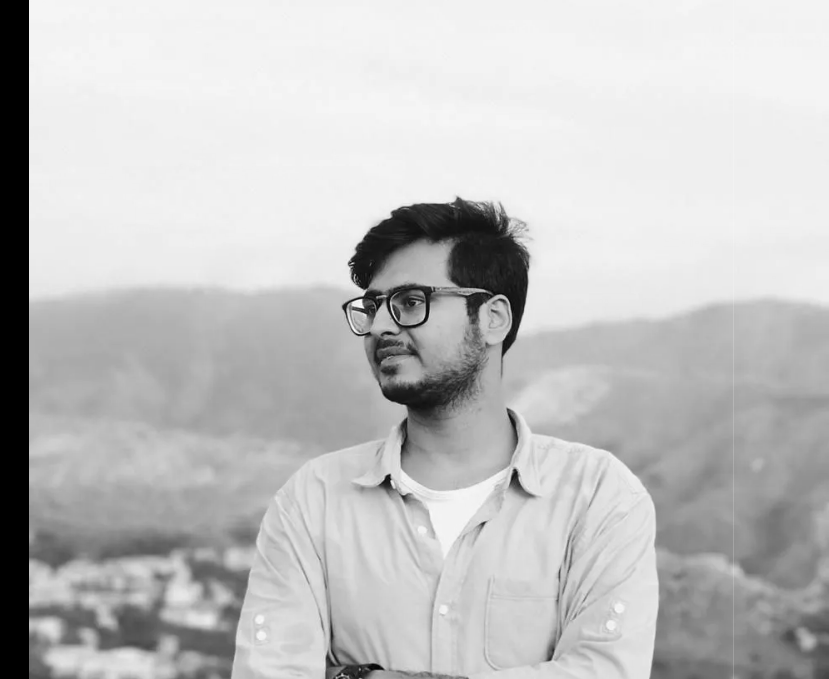
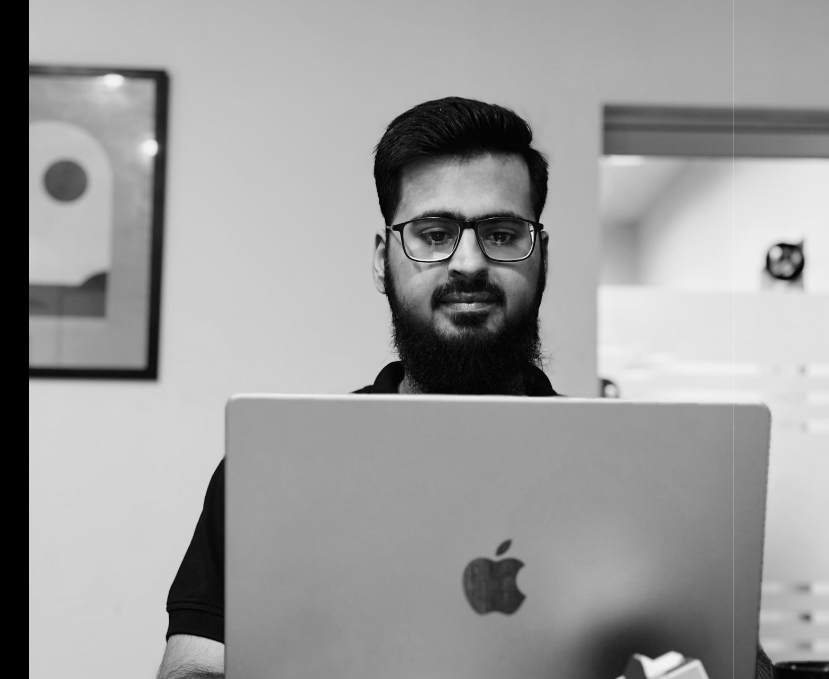
Before and after one commit to usmanaaka/usman-m, a plain HTML site: page index.html in a window 1280 px wide. Shown: the part 121-800 px from the top of the page, 451-1280 px from the left. Drawn offline with nearby package versions, Linux system fonts and the light colour scheme.

Commit message:
profile change

```diff
--- a/index.html
+++ b/index.html
@@ -246,7 +246,7 @@
                 <div class="heo-sec-img">
                     <div class="portfolio-item xb-img-reveal-item">
                         <div class="xbImage__hover">
-                            <img src="assets/img/hero/abc.webp" alt="img">
+                            <img src="assets/img/hero/a01.jpeg" alt="img">
                         </div>
                     </div>
                 </div>
```
Also changed, not shown: assets/img/hero/01.webp (deleted), assets/img/hero/02.webp (deleted), assets/img/hero/03.webp (deleted), assets/img/hero/04.jfif (deleted), assets/img/hero/05.webp (deleted), assets/img/hero/06.webp (deleted), assets/img/hero/07.webp (deleted), assets/img/hero/a01.jpeg (added), assets/img/hero/abc.webp (deleted), assets/img/hero/bg01.webp (deleted), 8 other files.
